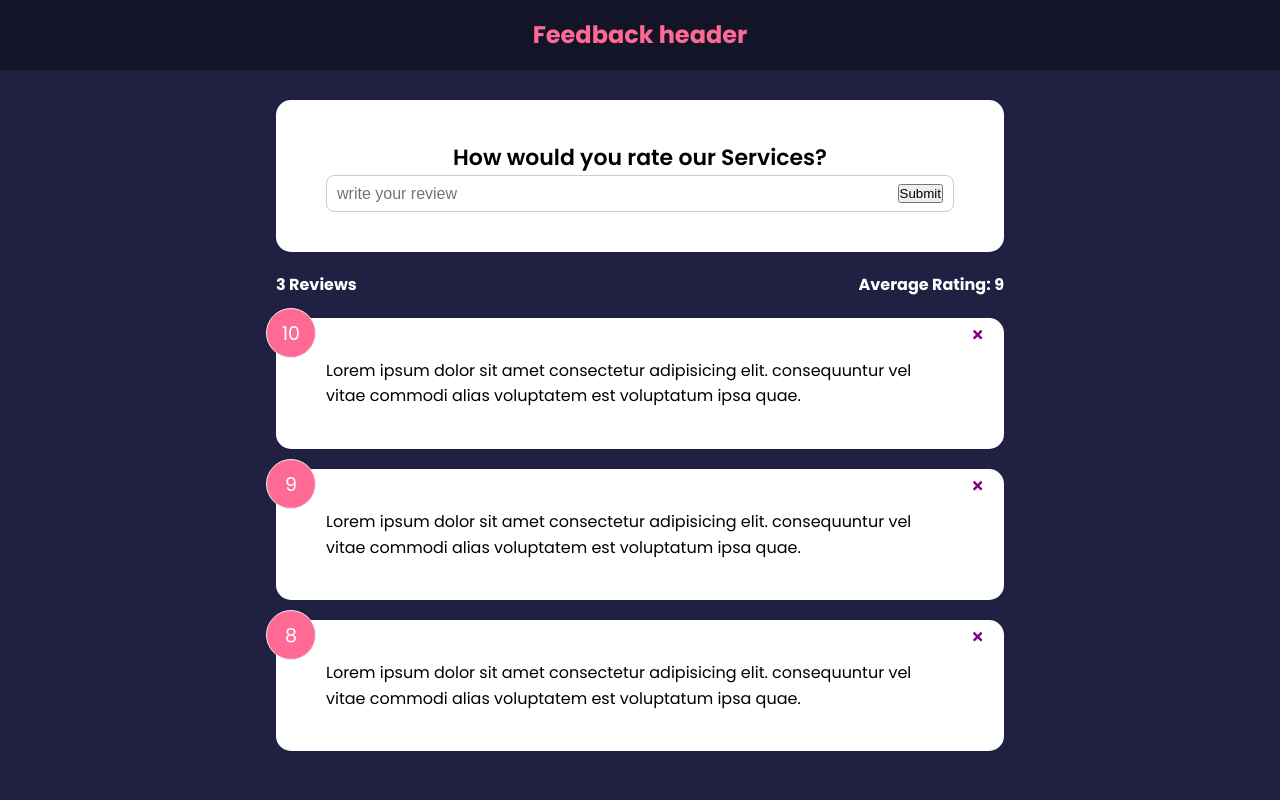
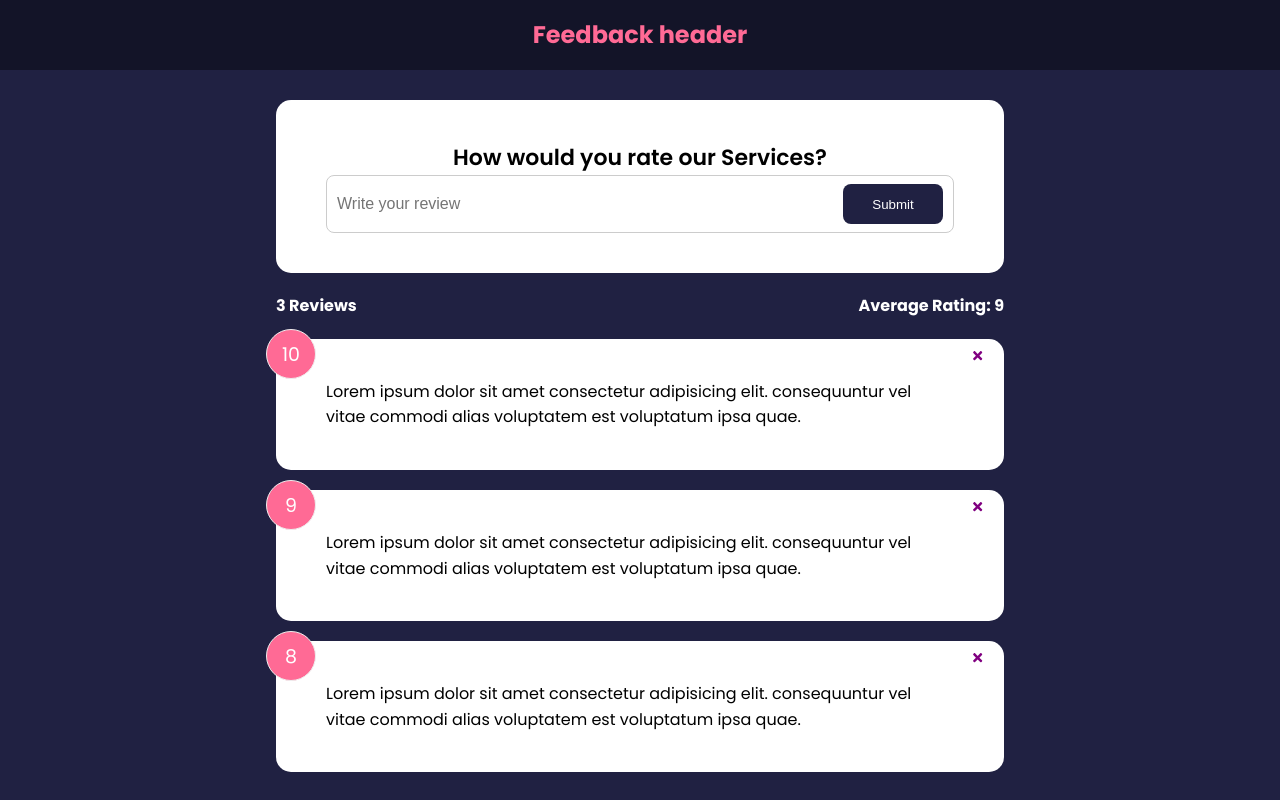
Before and after one commit to ShujaShah/feedback-app, a React (Create React App) app: page / in a window 1280 px wide. Built offline with nearby package versions, Linux system fonts and the light colour scheme.

Commit message:
added the button component

```diff
--- a/src/components/FeedbackForm.jsx
+++ b/src/components/FeedbackForm.jsx
@@ -1,6 +1,7 @@
 import React from "react";
 import Card from "./shared/Card";
 import { useState } from "react";
+import Button from "./shared/Button";
 
 function FeedbackForm() {
   const [text, setText] = useState("");
@@ -14,8 +15,8 @@ function FeedbackForm() {
         <h2>How would you rate our Services?</h2>
 
         <div className="input-group">
-          <input onChange={handleTextChange} type="text" placeholder="write your review" value={text}></input>
-          <button type="submit">Submit</button>
+          <input onChange={handleTextChange} type="text" placeholder="Write your review" value={text}></input>
+          <Button type="submit">Submit</Button>
         </div>
       </form>
     </Card>
--- /dev/null
+++ b/src/components/shared/Button.jsx
@@ -0,0 +1,31 @@
+import React from 'react';
+import PropTypes from 'prop-types'
+
+
+//children for wrapping the button around
+//version for primary or secondary
+//type for submit or regular button
+//isDisabled if true the button is visible else not
+function Button({children, version, type, isDisabled}) {
+  return (
+    <div>
+      <button type ={type} disabled={isDisabled} className={`btn btn-${version}`}>
+        {children}
+      </button>
+    </div>
+  )
+}
+
+Button.defaultProps ={
+    version : 'primary',
+    type: 'button',
+    isDisabled: false
+}
+
+Button.propTypes={
+    children: PropTypes.node.isRequired,
+    version: PropTypes.string,
+    type: PropTypes.string,
+    isDisabled: PropTypes.bool,
+}
+export default Button
```
